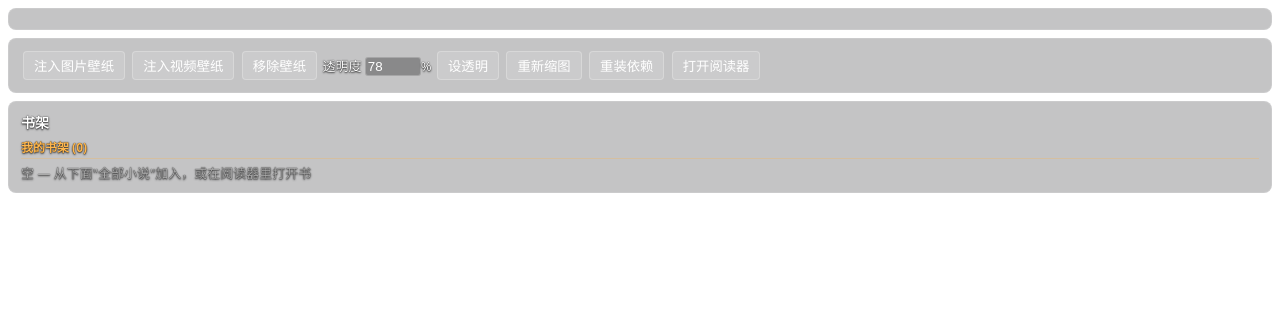
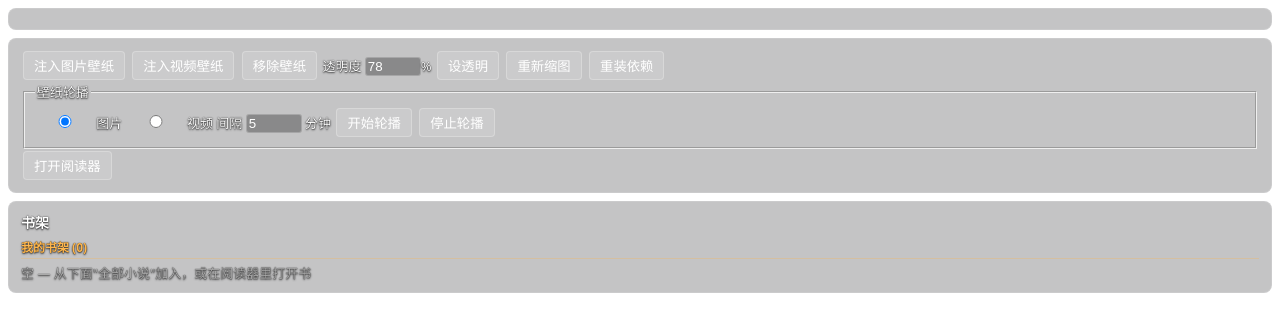
Before and after one commit to zzh-learner/zcode-wallpaper, a website: page control/index.html in a window 1280 px wide. Drawn offline with Linux system fonts and the light colour scheme; no server answers.

Commit message:
feat(control-ui): actions panel 加壁纸轮播控件区 (模式/间隔/启停)

```diff
--- a/control/index.html
+++ b/control/index.html
@@ -15,6 +15,14 @@
       <button data-action="setTransparent">设透明</button></label>
     <button data-action="resize">重新缩图</button>
     <button data-action="setup">重装依赖</button>
+    <fieldset class="rotate-section">
+      <legend>壁纸轮播</legend>
+      <label><input type="radio" name="rotate-mode" value="image" checked> 图片</label>
+      <label><input type="radio" name="rotate-mode" value="video"> 视频</label>
+      <label>间隔 <input id="rotate-interval" type="number" min="1" value="5"> 分钟</label>
+      <button data-action="startRotate">开始轮播</button>
+      <button data-action="stopRotate">停止轮播</button>
+    </fieldset>
     <button id="open-reader">打开阅读器</button>
     <span id="job-msg" class="muted"></span>
   </div>
```
